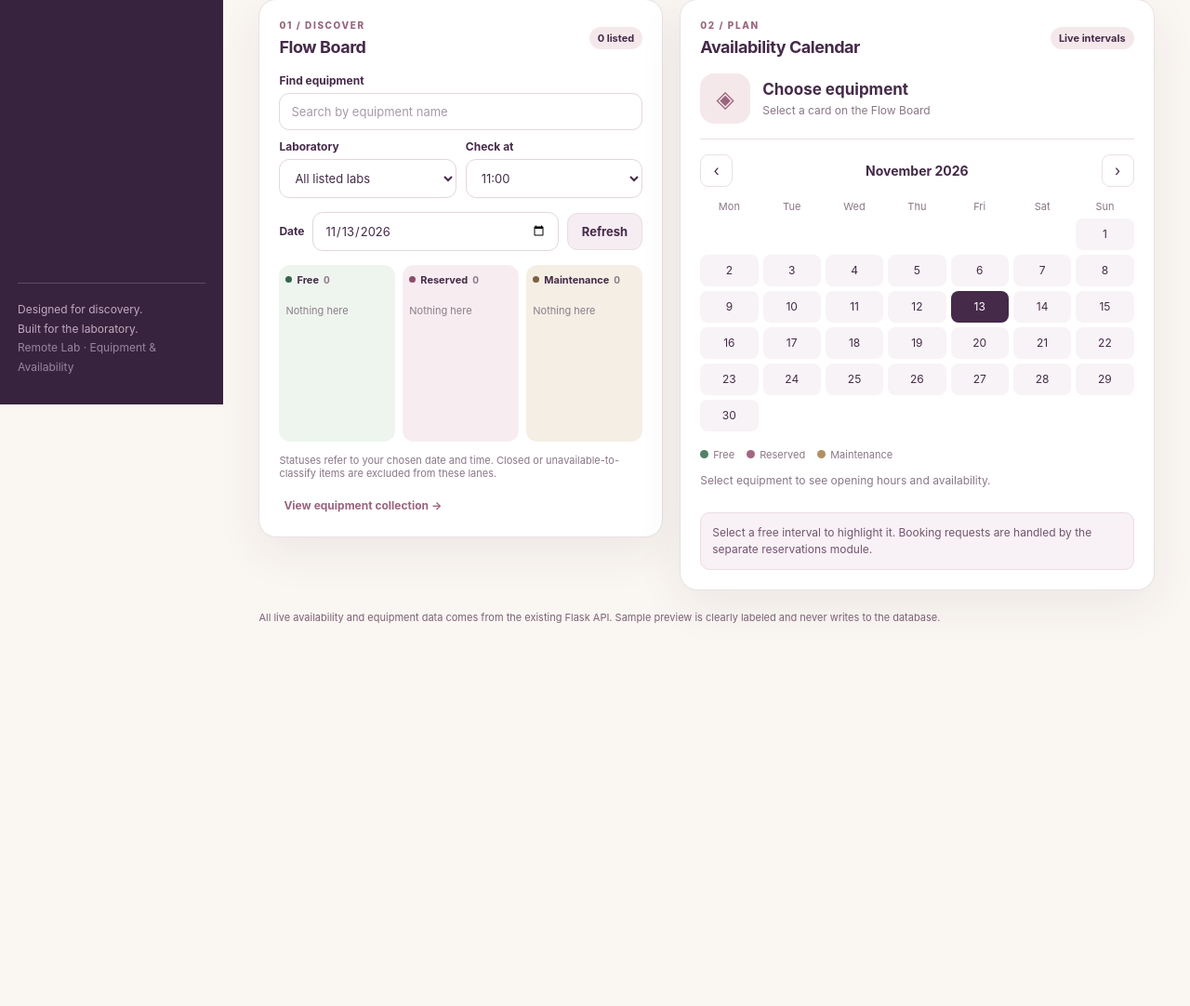
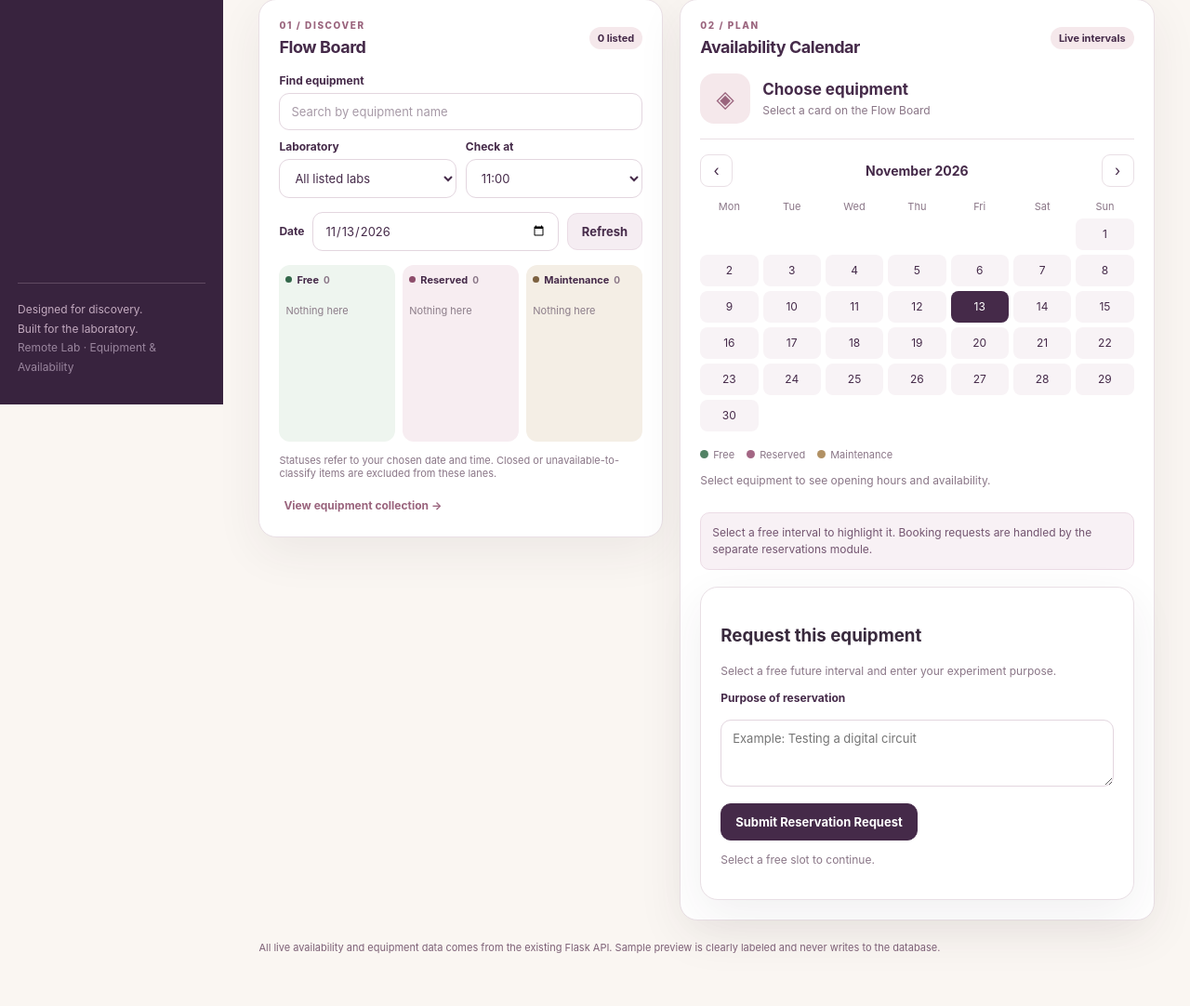
Before and after one commit to srikarbandi/remote-lab-reservation-system, a Flask app: page /api/equipment/ui in a window 1280 px wide. Shown: the part 365-1447 px from the top of the page at 93% size. Before the commit the page ends 1036 px from the top, so only its background shows below. Run offline with Flask 3, Linux system fonts and the light colour scheme.

Commit message:
Integrate Velvet OS booking form with reservation API

```diff
--- a/app/equipment/templates/equipment/index.html
+++ b/app/equipment/templates/equipment/index.html
@@ -47,6 +47,44 @@
         <div class="slot-legend"><div class="legend"><span style="background:#528265"></span>Free</div><div class="legend"><span style="background:#a36684"></span>Reserved</div><div class="legend"><span style="background:#b19164"></span>Maintenance</div></div>
         <p class="muted" id="slotDateLabel">Select equipment to see opening hours and availability.</p><div class="slotlist" id="slotList"></div>
         <div class="note" id="slotSummary">Select a free interval to highlight it. Booking requests are handled by the separate reservations module.</div>
+        <div class="panel" style="margin-top:18px">
+            <h3>Request this equipment</h3>
+
+            <p class="muted">
+                Select a free future interval and enter your experiment purpose.
+            </p>
+
+            <form id="reservationForm">
+                <label for="bookingPurpose">Purpose of reservation</label>
+
+                <textarea
+                    id="bookingPurpose"
+                    rows="3"
+                    maxlength="500"
+                    required
+                    placeholder="Example: Testing a digital circuit"
+                    style="width:100%;margin:10px 0 14px"
+                ></textarea>
+
+                <button
+                    type="submit"
+                    class="primary"
+                    id="bookingSubmit"
+                >
+                    Submit Reservation Request
+                </button>
+            </form>
+
+            <p
+                class="muted"
+                id="bookingFeedback"
+                role="status"
+                aria-live="polite"
+            >
+                Select a free slot to continue.
+            </p>
+        </div>
+
       </section>
     </div>
   </section>
@@ -89,6 +127,83 @@ function setPreview(on){state.demo=on;$('modeLabel').textContent=on?'SAMPLE PREV
 async function saveAdmin(event){event.preventDefault();if(state.demo){message('Sample preview never changes the database.');return}const id=$('editEquipment').value;const payload={code:$('adminCode').value.trim(),name:$('adminName').value.trim(),description:$('adminDescription').value.trim()};if(!id)payload.lab_id=$('adminLab').value.trim();try{const csrf=document.querySelector('meta[name="csrf-token"]')?.content;const headers={'Content-Type':'application/json'};if(csrf)headers['X-CSRF-Token']=csrf;await api(id?`/api/equipment/${encodeURIComponent(id)}`:'/api/equipment',{method:id?'PATCH':'POST',headers,body:JSON.stringify(payload)});message('Equipment saved successfully.');$('editEquipment').value='';fillAdmin('');await load()}catch(e){message(e.message)}}
 async function deactivate(){if(state.demo){message('Preview does not change equipment.');return}const id=$('editEquipment').value;if(!id||!window.confirm('Deactivate this equipment? Only equipment without held bookings can be deactivated.'))return;try{const csrf=document.querySelector('meta[name="csrf-token"]')?.content;const headers={'Content-Type':'application/json'};if(csrf)headers['X-CSRF-Token']=csrf;await api(`/api/equipment/${encodeURIComponent(id)}`,{method:'PATCH',headers,body:JSON.stringify({active:false})});message('Equipment deactivated.');$('editEquipment').value='';fillAdmin('');await load()}catch(e){message(e.message)}}
 for(const b of document.querySelectorAll('[data-view]'))b.addEventListener('click',()=>switchView(b.dataset.view));$('previewToggle').onclick=()=>setPreview(!state.demo);$('refreshBtn').onclick=load;$('boardDate').value=state.date;$('boardDate').onchange=e=>changeDate(e.target.value);$('timeFilter').onchange=renderLanes;$('labFilter').onchange=renderLanes;$('search').oninput=renderLanes;$('collectionSearch').oninput=renderCollection;$('prevMonth').onclick=()=>shiftMonth(-1);$('nextMonth').onclick=()=>shiftMonth(1);$('scheduleEquipment').onchange=e=>{const item=state.items.find(x=>x.id===e.target.value);if(item){selection(item);switchView('board');renderLanes()}};$('openBoardCalendar').onclick=()=>switchView('board');$('editEquipment').onchange=e=>fillAdmin(e.target.value);$('adminForm').onsubmit=saveAdmin;$('resetAdmin').onclick=()=>{$('adminForm').reset();fillAdmin('')};$('deactivateAdmin').onclick=deactivate;state.month=state.date.slice(0,7);renderCalendar();if(location.protocol==='file:')setPreview(true);else load();
+
+async function submitReservation(event) {
+    event.preventDefault();
+
+    const feedback = $("bookingFeedback");
+    const button = $("bookingSubmit");
+
+    if (state.demo) {
+        feedback.textContent = "Switch to Live API mode to submit a real reservation.";
+        return;
+    }
+
+    if (!state.selected || !state.slot) {
+        feedback.textContent = "Please select equipment and a free time slot.";
+        return;
+    }
+
+    const purpose = $("bookingPurpose").value.trim();
+
+    if (!purpose) {
+        feedback.textContent = "Please enter the purpose of your reservation.";
+        return;
+    }
+
+    const start = new Date(state.slot.start);
+    const end = new Date(state.slot.end);
+
+    if (start <= new Date() || end <= start) {
+        feedback.textContent = "Please select a valid future time slot.";
+        return;
+    }
+
+    const payload = {
+        equipment_id: state.selected.id,
+        start: start.toISOString(),
+        end: end.toISOString(),
+        purpose: purpose
+    };
+
+    const headers = {
+        "Content-Type": "application/json",
+        "Idempotency-Key": crypto.randomUUID()
+    };
+
+    const csrf = document.querySelector('meta[name="csrf-token"]')?.content;
+
+    if (csrf) {
+        headers["X-CSRF-Token"] = csrf;
+    }
+
+    button.disabled = true;
+    feedback.textContent = "Submitting reservation...";
+
+    try {
+        const result = await api("/api/reservations", {
+            method: "POST",
+            headers: headers,
+            body: JSON.stringify(payload)
+        });
+
+        feedback.textContent = `Reservation submitted! Status: ${result.status}.`;
+        $("bookingPurpose").value = "";
+
+        state.availability.clear();
+        await load();
+
+        message(`Your reservation is ${result.status}. Calendar refreshed.`);
+    } catch (error) {
+        feedback.textContent = error.message;
+        message(error.message);
+    } finally {
+        button.disabled = false;
+    }
+}
+
+$("reservationForm").addEventListener("submit", submitReservation);
+
 </script>
 </body>
 </html>
```
Also changed, not shown: tests/integration/test_equipment.py (+11 -0 lines).
